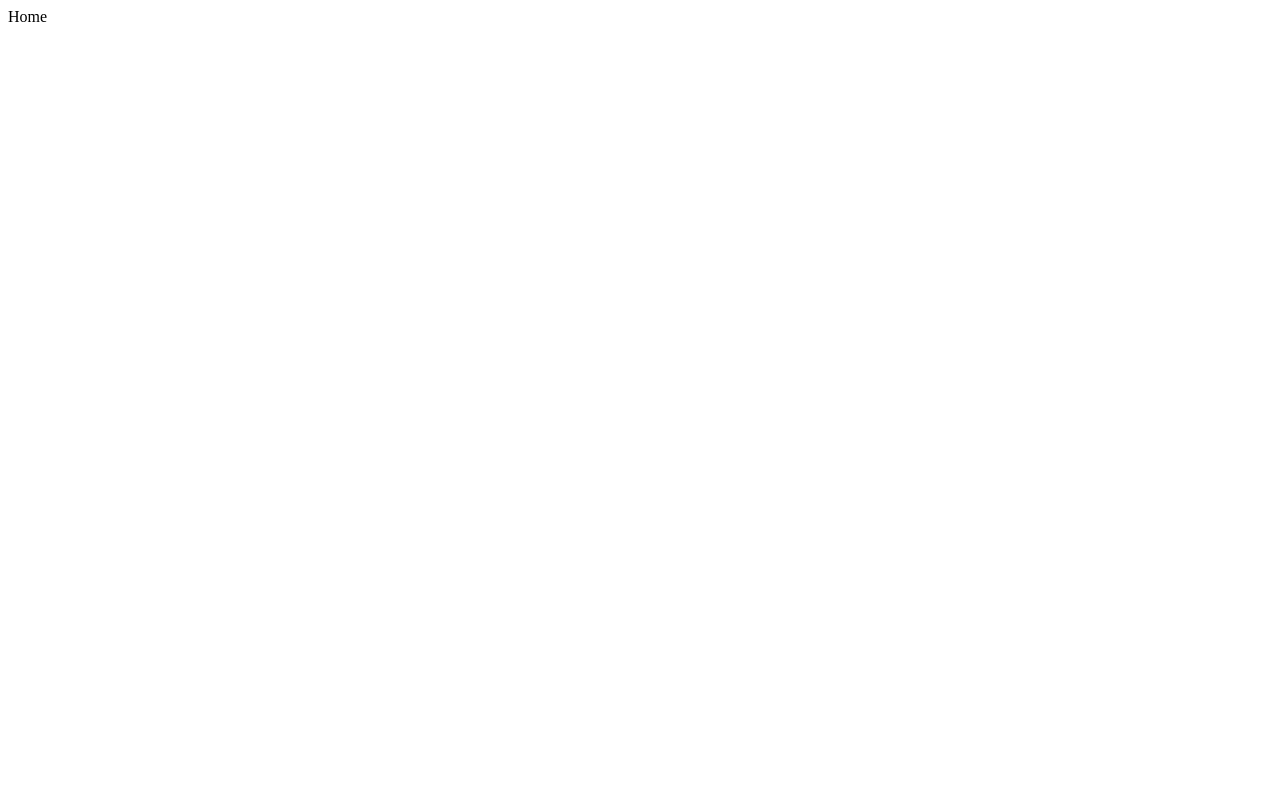
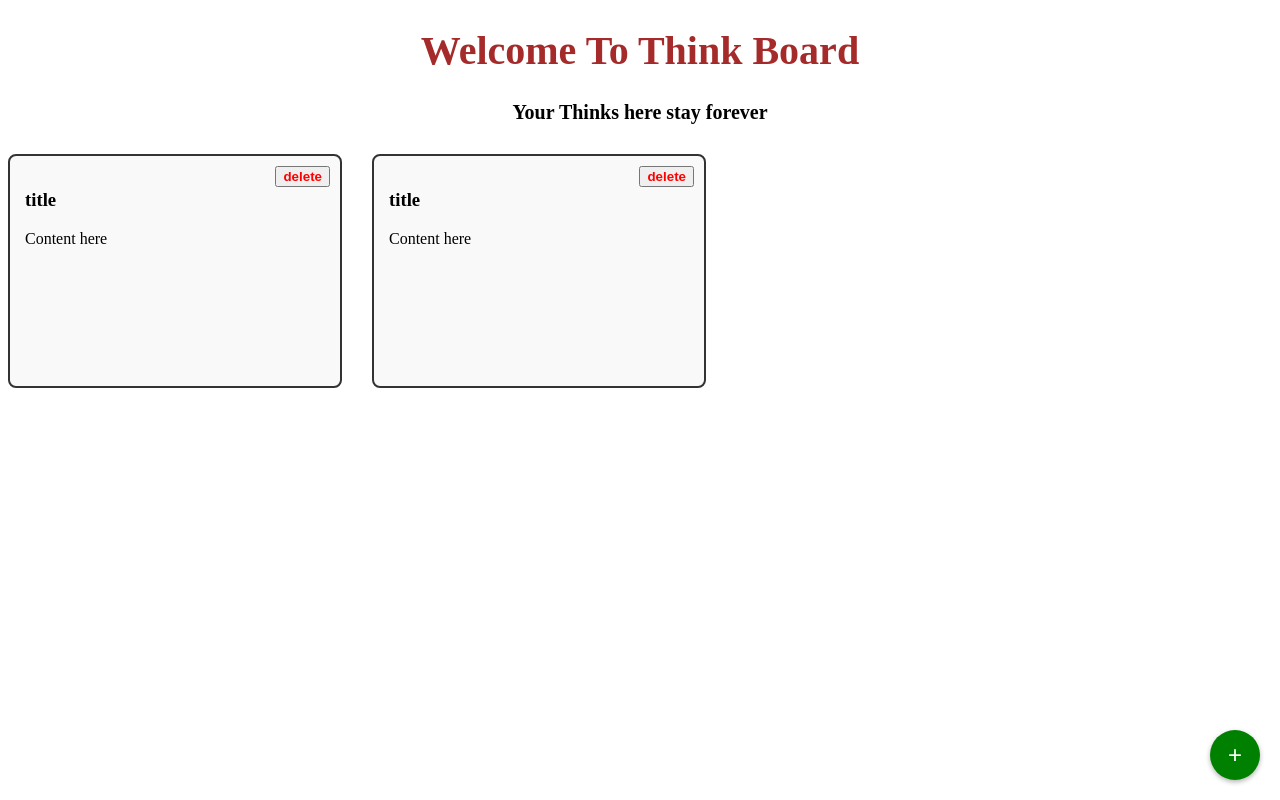
Before and after one commit to Sadeepa-D/Think-Board-With-MERN, a React (Vite) app in the folder Frontend/vite-project/: page / in a window 1280 px wide. Built offline with nearby package versions, Linux system fonts and the light colour scheme.

Commit message:
home dev

```diff
--- a/Frontend/vite-project/index.html
+++ b/Frontend/vite-project/index.html
@@ -1,10 +1,9 @@
-<!doctype html>
+<!DOCTYPE html>
 <html lang="en">
   <head>
     <meta charset="UTF-8" />
-    <link rel="icon" type="image/svg+xml" href="/vite.svg" />
     <meta name="viewport" content="width=device-width, initial-scale=1.0" />
-    <title>vite-project</title>
+    <title>Think Board</title>
   </head>
   <body>
     <div id="root"></div>
--- /dev/null
+++ b/Frontend/vite-project/src/Elements/NoteCard.css
@@ -0,0 +1,19 @@
+.note_card {
+  border: 2px solid #333; /* border around the card */
+  padding: 15px; /* space inside the card */
+  margin: 10px 0; /* space between cards */
+  border-radius: 8px; /* rounded corners */
+  position: relative; /* for positioning the delete button */
+  background-color: #f9f9f9; /* light background */
+  width: 300px; /* smaller card width */
+  height: 200px; /* smaller card height */
+}
+
+.dt_btn {
+  position: absolute; /* place it at the corner */
+  top: 10px;
+  right: 10px;
+  cursor: pointer; /* pointer on hover */
+  color: red;
+  font-weight: bold;
+}
--- /dev/null
+++ b/Frontend/vite-project/src/Elements/NoteCard.jsx
@@ -0,0 +1,16 @@
+import React from 'react'
+import "./NoteCard.css"
+
+const NoteCard = () => {
+  return (
+    <>
+      <div className="note_card">
+        <h3>title</h3>
+        <p>Content here</p>
+        <button className="dt_btn">delete</button>
+      </div>
+    </>
+  )
+}
+
+export default NoteCard
--- a/Frontend/vite-project/src/Pages/Home/Home.css
+++ b/Frontend/vite-project/src/Pages/Home/Home.css
@@ -0,0 +1,39 @@
+.home_t {
+  text-align: center;
+}
+.h_title {
+  color: brown;
+  font-size: 40px;
+}
+.h_motto {
+  text-decoration: solid;
+  font-size: 20px;
+}
+.add_note {
+  background-color: green; /* green background */
+  color: white; /* white text */
+  font-size: 24px; /* make + larger */
+  width: 50px; /* width of button */
+  height: 50px; /* height of button */
+  border-radius: 50%; /* makes it perfectly round */
+  border: none; /* remove default border */
+  cursor: pointer; /* pointer on hover */
+  display: flex;
+  align-items: center;
+  justify-content: center;
+  box-shadow: 0 2px 5px rgba(0, 0, 0, 0.3); /* optional shadow */
+  position: fixed;
+  bottom: 20px; /* distance from bottom */
+  right: 20px; /* distance from right */
+  transition: background-color 0.3s, transform 0.2s;
+}
+
+.add_note:hover {
+  background-color: darkgreen; /* darker on hover */
+  transform: scale(1.1); /* slight zoom on hover */
+}
+.card_container {
+  display: flex; /* horizontal layout */
+  flex-wrap: wrap; /* wrap to next row if not enough space */
+  gap: 15px; /* space between cards */
+}
--- a/Frontend/vite-project/src/Pages/Home/Home.jsx
+++ b/Frontend/vite-project/src/Pages/Home/Home.jsx
@@ -1,6 +1,22 @@
 import React from "react";
+import "./Home.css";
+import NoteCard from "../../Elements/NoteCard";
 
 export const Home = () => {
-  return <div>Home</div>;
+  return (
+    <>
+      <div className="home_t">
+        <h1 className="h_title">Welcome To Think Board</h1>
+        <h3 className="h_motto">Your Thinks here stay forever</h3>
+      </div>
+      <div className="card_container">
+        <NoteCard />
+        <br />
+        <NoteCard />
+      </div>
+
+      <button className="add_note">+</button>
+    </>
+  );
 };
 export default Home;
```
